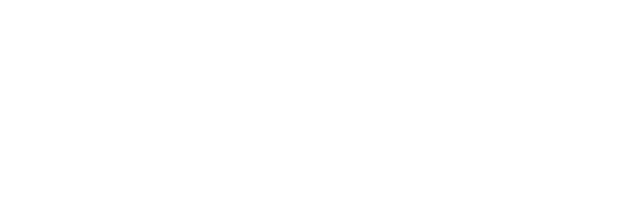
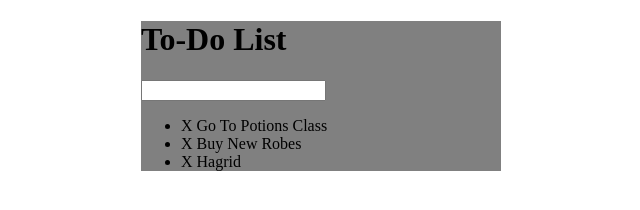
Before and after one commit to DustinMiracle/Todo-List-Project, a plain HTML site: page index.html in a window 1280 px wide. Shown: the whole page, without its empty margins (319-959 px from the left). Drawn offline with Linux system fonts and the light colour scheme.

Commit message:
Added HTML with some basic styling

```diff
--- a/assets/css/todos.css
+++ b/assets/css/todos.css
@@ -0,0 +1,5 @@
+#container {
+    background-color: gray;
+    width: 360px;
+    margin: 0 auto;
+}
--- a/index.html
+++ b/index.html
@@ -7,6 +7,16 @@
 </head>
 <body>
 
+    <div id="container">
+        <h1>To-Do List</h1>
+        <input type="text">
+
+        <ul>
+            <li><span>X</span> Go To Potions Class</li>
+            <li><span>X</span> Buy New Robes</li>
+            <li><span>X</span> Hagrid</li>
+        </ul>
+    </div>
 
     <script src="assets/js/todos.js"></script>
 </body>
```
